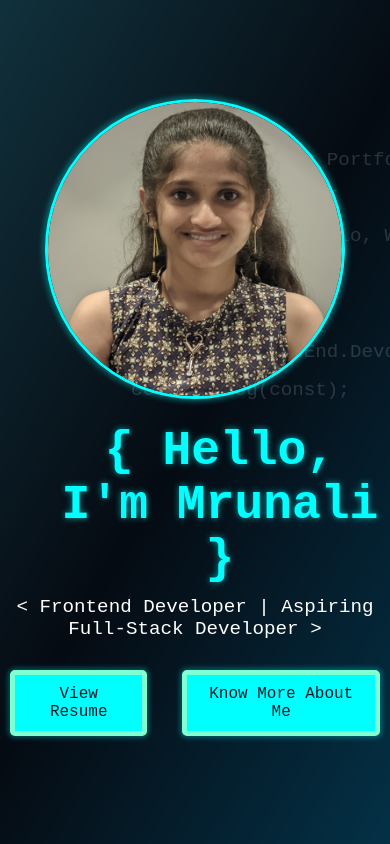
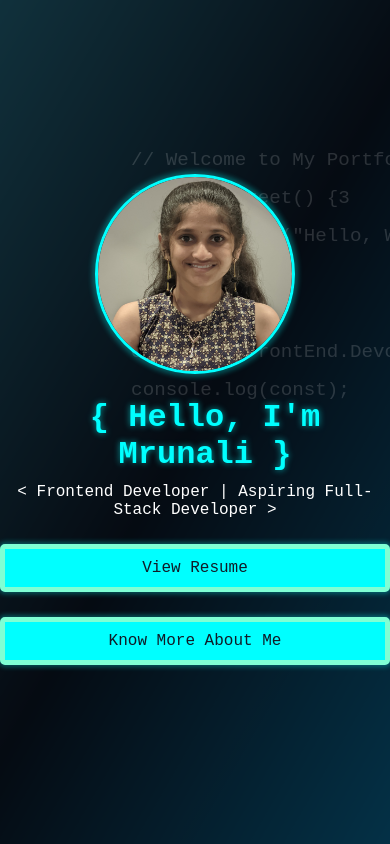
Before and after one commit to Mrunali394/Port, a plain HTML site: page index.html in a window 390 px wide. Drawn offline with Linux system fonts and the light colour scheme.

Commit message:
Updated styles and content in about, contact, skills, and index files

```diff
--- a/CSS/contact.css
+++ b/CSS/contact.css
@@ -135,6 +135,7 @@ canvas#matrix {
 }
 
 .contact-form {
+  width:100%;
   background-color: #1a2939;
   padding: 20px;
   border-radius: 10px;
@@ -154,7 +155,7 @@ canvas#matrix {
 }
 
 .contact-form input, .contact-form textarea {
-  width: 100%;
+  width: 90%;
   background-color: #101b27;
   color: aquamarine;
   border: 1px solid aquamarine;
--- a/CSS/style.css
+++ b/CSS/style.css
@@ -125,3 +125,29 @@ body {
   transform: scale(1.1);
   box-shadow: 0 0 7px 3px rgba(0, 255, 255, 0.4); /* Slightly increased shadow on hover */
 }
+
+/* Responsive Design */
+@media (max-width: 768px) {
+  .content h1 {
+    font-size: 2rem; /* Adjust font size for smaller screens */
+    margin-left: 20px; /* Adjust margin for smaller screens */
+  }
+
+  .content p {
+    font-size: 1rem; /* Adjust font size for smaller screens */
+  }
+
+  .buttons {
+    flex-direction: column; /* Stack buttons vertically */
+  }
+
+  .buttons button {
+    width: 100%; /* Make buttons full width */
+    margin: 5px 0; /* Adjust margin for vertical stacking */
+  }
+
+  .photo-container img {
+    height: 200px; /* Adjust image size for smaller screens */
+    width: 200px; /* Adjust image size for smaller screens */
+  }
+}
--- a/index.html
+++ b/index.html
@@ -12,7 +12,7 @@
     <div class="code-snippet">
       <pre>
         // Welcome to My Portfolio
-        function greet() {
+        function greet() {3
           console.log("Hello, World!");
         }
 
```
Also changed, not shown: CSS/about.css (+25 -0 lines), CSS/skills.css (+9 -0 lines), skills.html (+3 -3 lines).
